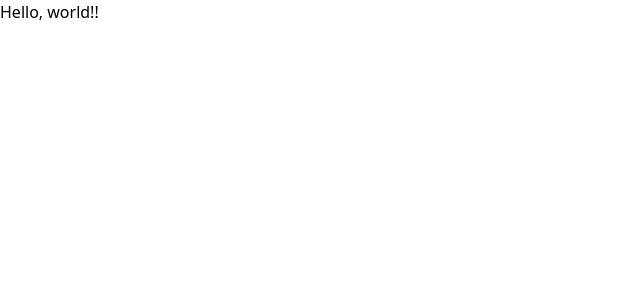
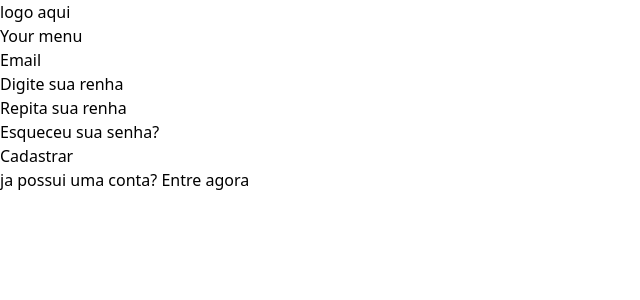
Before and after one commit to RewelliOliveira/your-menu, a React (Vite) app: page / in a window 1280 px wide. Shown: the top 300 px of the page, without its empty margins (0-640 px from the left). Built offline with nearby package versions, Linux system fonts and the light colour scheme.

Commit message:
feat: create register and components

```diff
--- a/src/App.tsx
+++ b/src/App.tsx
@@ -1,10 +1,11 @@
 import './App.css'
+import { Cadastro } from './features/system-adm/pages/cadastro-adm'
 
 function App() {
 
   return (
     <div className=''>
-      <h1>Hello, world!!</h1>
+      <Cadastro/>
     </div>
   )
 }
--- /dev/null
+++ b/src/features/system-adm/components/ui/button-login.tsx
@@ -0,0 +1,13 @@
+interface ButtonLoginProps {
+    children: React.ReactNode,
+    onClick?: () => void,
+    type?: "button" | "submit" | "reset"
+}
+
+export function ButtonLogin({ children, onClick, type = "button" }: ButtonLoginProps) {
+    return (
+        <button onClick={onClick} type={type}>
+            {children}
+        </button>
+    );
+}
--- /dev/null
+++ b/src/features/system-adm/components/ui/input-login.tsx
@@ -0,0 +1,19 @@
+interface InputLoginProps {
+    label: string,
+    type?: string,
+    value?: string,
+    onChange?: (e: React.ChangeEvent<HTMLInputElement>) => void;
+
+}
+export function InputLogin({ label, type = "text", value, onChange }: InputLoginProps) {
+    return (
+        <div>
+            <label htmlFor="">{label}</label>
+            <input
+                type={type}
+                value={value}
+                onChange={onChange}
+            />
+        </div>
+    );
+}
--- a/src/features/system-adm/pages/cadastro-adm.tsx
+++ b/src/features/system-adm/pages/cadastro-adm.tsx
@@ -0,0 +1,37 @@
+import { ButtonLogin } from "../components/ui/button-login"
+import { InputLogin } from "../components/ui/input-login";
+
+export function Cadastro() {
+    return (
+        <div>
+            <header>
+                <div>
+                    logo aqui
+                </div>
+                <h3>Your menu</h3>
+            </header>
+            <main>
+                <div>
+                    <InputLogin
+                        label="Email"
+                    />
+                </div>
+                <div>
+                    <InputLogin
+                        label="Digite sua renha"
+                    />
+                </div>
+                <div>
+                    <InputLogin
+                        label="Repita sua renha"
+                    />
+                </div>
+                <p>Esqueceu sua senha?</p>
+            </main>
+            <footer>
+                <ButtonLogin type="submit">Cadastrar</ButtonLogin>
+                <p>ja possui uma conta? <span>Entre agora</span></p>
+            </footer>
+        </div>
+    );
+}
```
